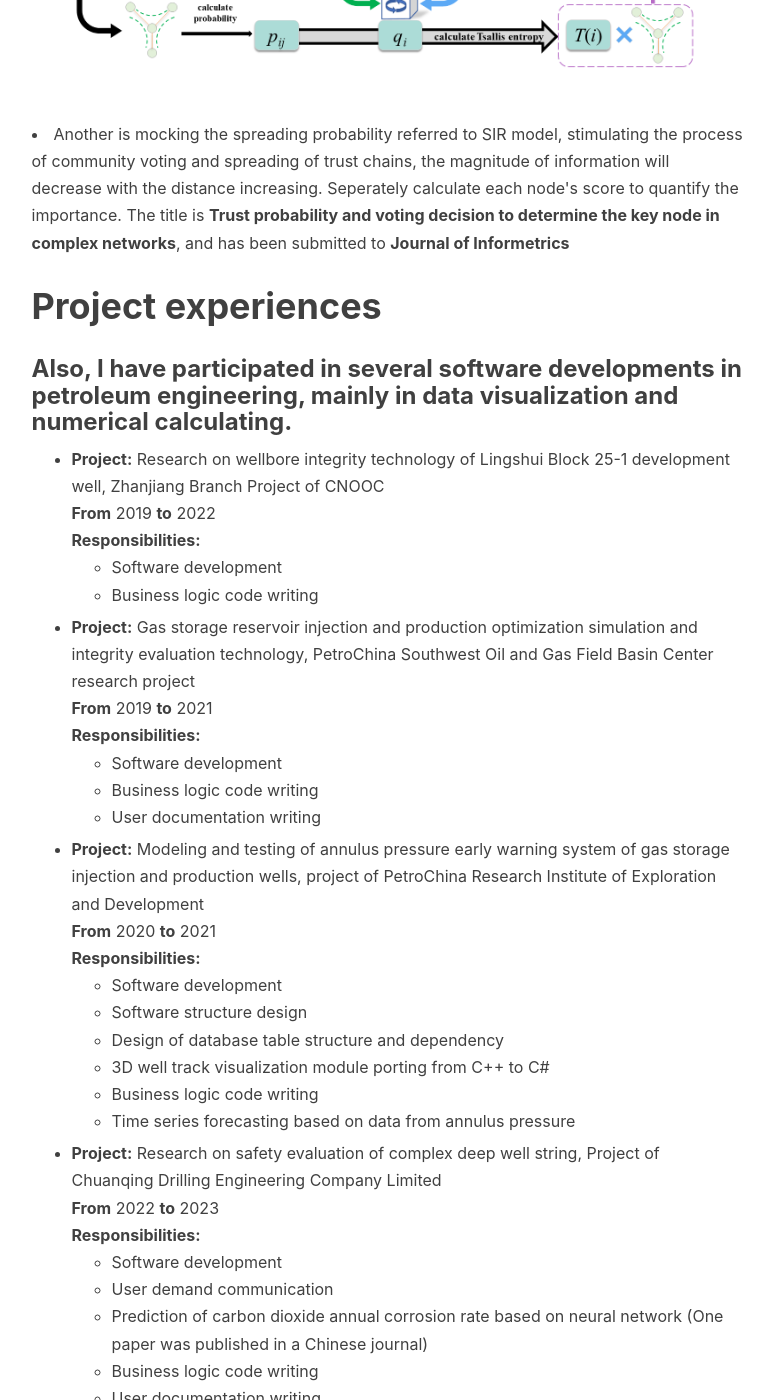
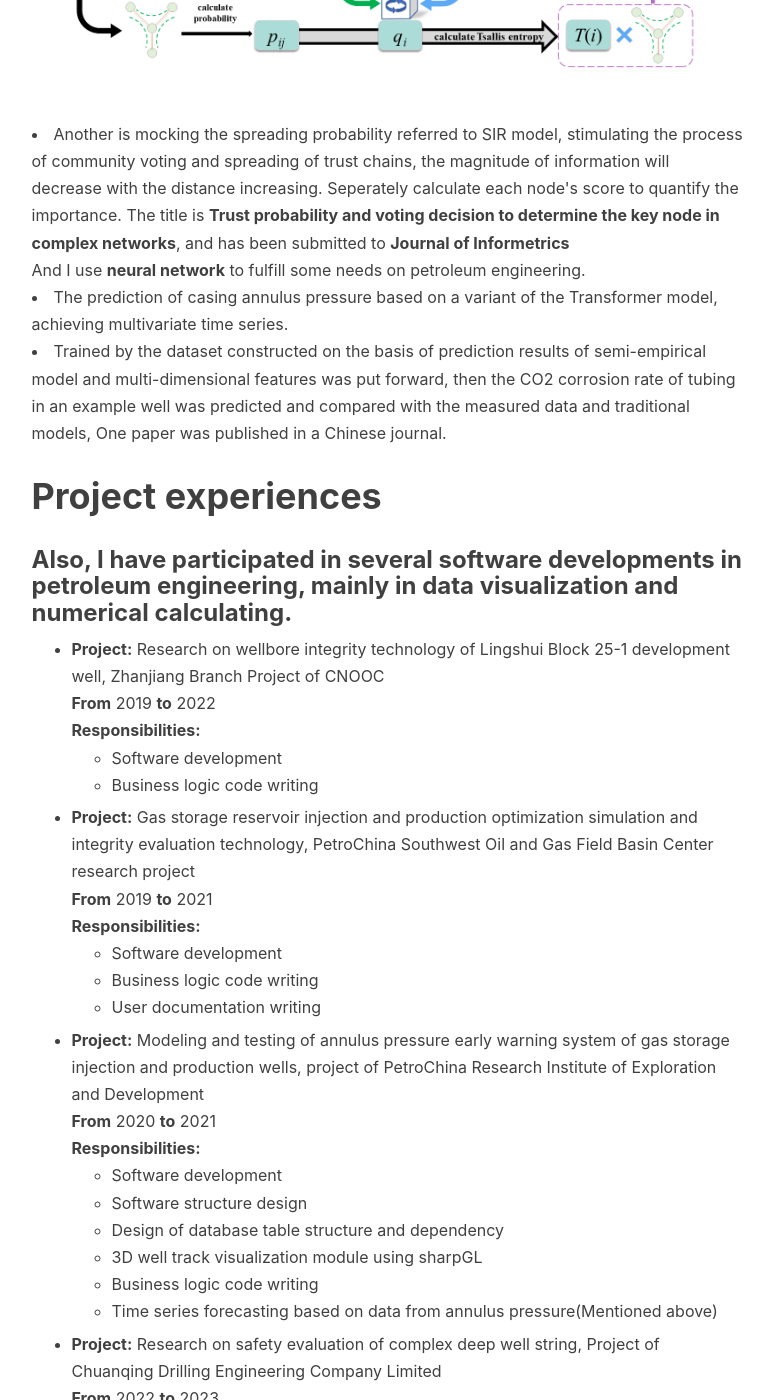
Before and after one commit to Fotrey/fotrey.github.io, a Jekyll site: the page built from about.html, in a window 1280 px wide and 1400 px high, scrolled down 1692 px. Shown: the whole window, without its empty margins (136-909 px from the left). Built offline with Jekyll 4.4.1, drawn with Linux system fonts in a browser that asks for light colours; nearby versions of some CDN libraries; comment, search, counter and statistics services are not loaded; some of the changed text lies outside the part shown.

Commit message:
Update about.html

```diff
--- a/about.html
+++ b/about.html
@@ -30,7 +30,7 @@ header-img: "img/post-bg-universe.jpg"
     </li>
   </ul>
     <blockquote><p>Major in Computer Science<br>
-    State Key Laboratory of Oil & Gas Reservoir Geology and Exploitation, Southwest Petroleum University, China</p><br>
+    member of State Key Laboratory of Oil & Gas Reservoir Geology and Exploitation, Southwest Petroleum University, China</p><br>
     My GPA during undergradute and graduate periods are 3.4 and 3.17 respectively.<br>
     My English proficiency is 90 points in TOEFL IBT obtained in Aug.2023.
     </blockquote>
@@ -49,6 +49,17 @@ header-img: "img/post-bg-universe.jpg"
     </li>
     <li>
         Another is mocking the spreading probability referred to SIR model, stimulating the process of community voting and spreading of trust chains, the magnitude of information will decrease with the distance increasing. Seperately calculate each node's score to quantify the importance. The title is <strong>Trust probability and voting decision to determine the key node in complex networks</strong>, and has been submitted to <strong>Journal of Informetrics</strong>
+        <br>
+    </li>
+    And I use <strong>neural network</strong> to fulfill some needs on petroleum engineering.
+    <li>
+        The prediction of casing annulus pressure based on a variant of the Transformer model, achieving multivariate time series.
+        <br>
+    </li>
+    <li>
+        Trained by the dataset constructed on the basis of prediction results of semi-empirical model and multi-dimensional features was put forward,
+        then the CO2 corrosion rate of tubing in an example well was predicted and compared with the measured data and traditional models,
+        One paper was published in a Chinese journal.
         <br>
     </li>
     <h1>Project experiences</h1>
@@ -88,9 +99,9 @@ header-img: "img/post-bg-universe.jpg"
         <li>Software development</li>
         <li>Software structure design</li>
         <li>Design of database table structure and dependency</li>
-        <li>3D well track visualization module porting from C++ to C#</li>
+        <li>3D well track visualization module using sharpGL</li>
         <li>Business logic code writing</li>
-        <li>Time series forecasting based on data from annulus pressure</li>
+        <li>Time series forecasting based on data from annulus pressure(Mentioned above)</li>
       </ul>
     </li>
     <li>
@@ -102,7 +113,7 @@ header-img: "img/post-bg-universe.jpg"
       <ul>
         <li>Software development</li>
         <li>User demand communication</li>
-        <li>Prediction of carbon dioxide annual corrosion rate based on neural network (One paper was published in a Chinese journal)</li>
+        <li>Prediction of carbon dioxide annual corrosion rate based on neural network (Mentioned above)</li>
         <li>Business logic code writing</li>
         <li>User documentation writing</li>
       </ul>
```
